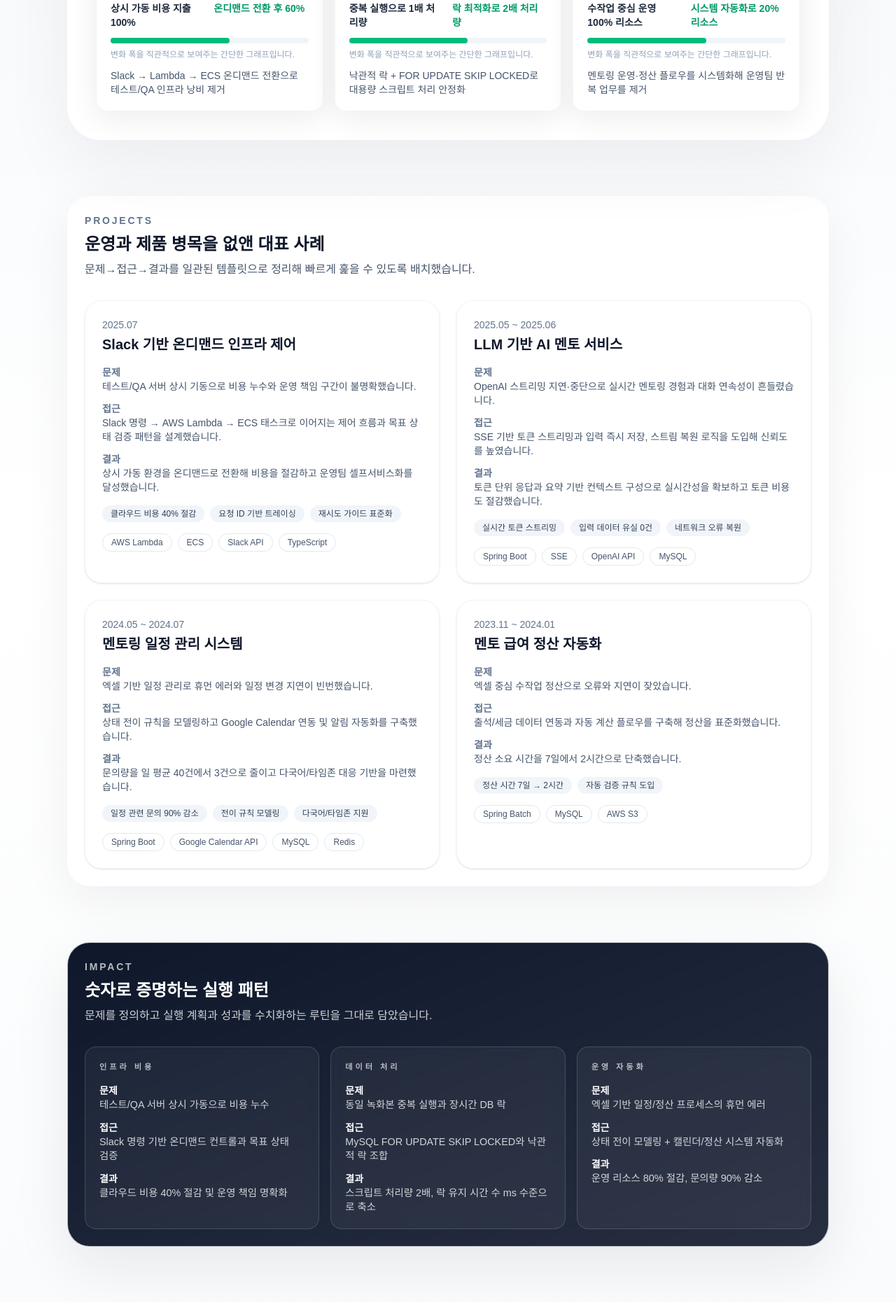
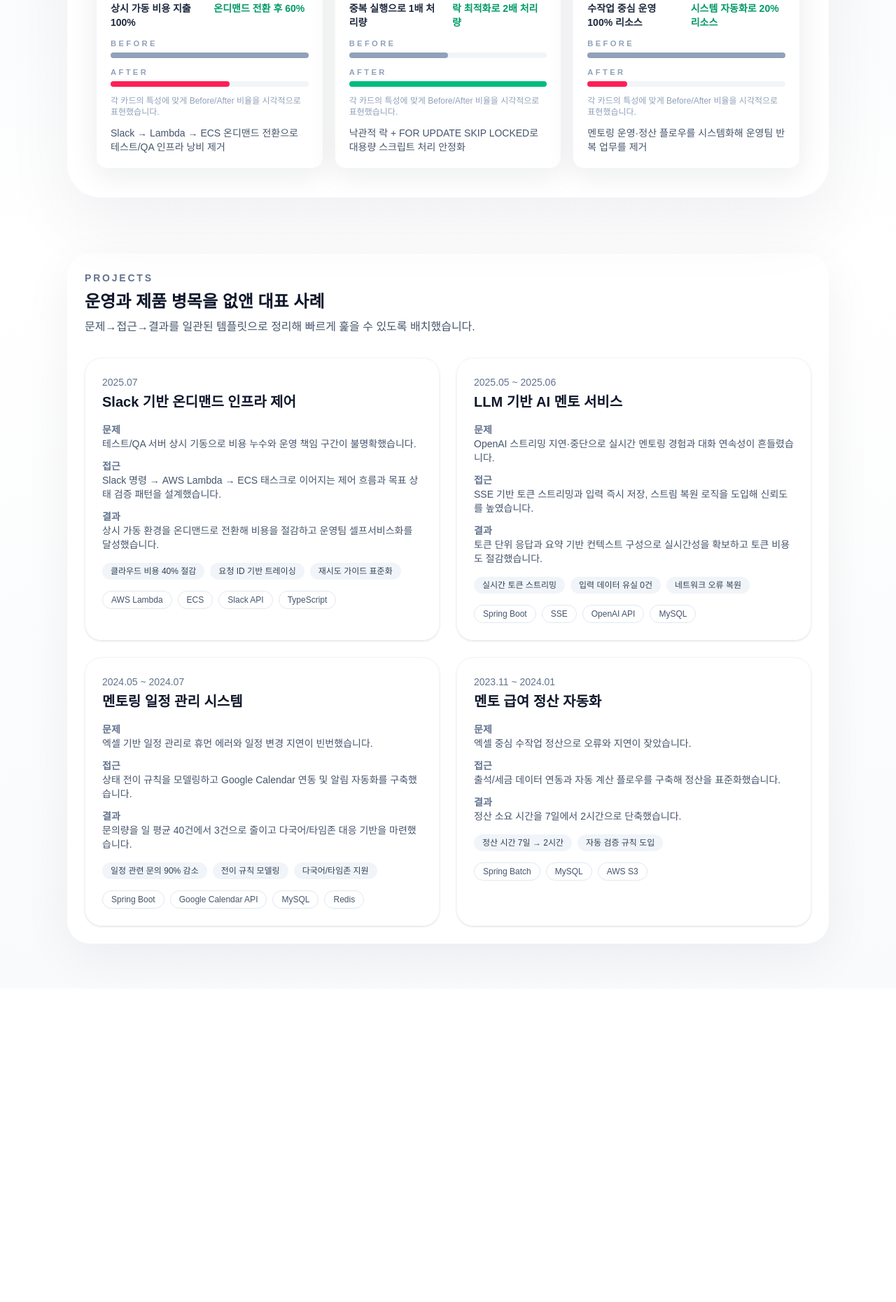
Before and after one commit to chicori3/branding-page, a Next.js app: page / in a window 1280 px wide. Shown: the part 680-2540 px from the top of the page at 70% size. After the commit the page ends 2092 px from the top, so only its background shows below. Built offline with nearby package versions, Linux system fonts and the light colour scheme.

Commit message:
refactor: unify impact and contact into hero metrics

```diff
--- a/src/app/page.tsx
+++ b/src/app/page.tsx
@@ -1,9 +1,6 @@
 import { highlights } from "@/data/highlights";
-import { impactItems } from "@/data/impactGrid";
 import { projects } from "@/data/projects";
 import { siteConfig } from "@/data/site";
-import { ContactCTA } from "@/components/ContactCTA";
-import { ImpactHighlight } from "@/components/ImpactHighlight";
 import { KpiCard } from "@/components/KpiCard";
 import { ProjectCard } from "@/components/ProjectCard";
 import { SectionHeading } from "@/components/SectionHeading";
@@ -59,18 +56,7 @@ export default function Home() {
           </div>
         </section>
 
-        <section className="space-y-8 rounded-[32px] border border-white/70 bg-gradient-to-br from-slate-900 via-slate-900/95 to-slate-900/90 p-6 text-white shadow-[0_30px_80px_rgba(15,23,42,0.08)]">
-          <SectionHeading eyebrow="Impact" title="숫자로 증명하는 실행 패턴" invert>
-            문제를 정의하고 실행 계획과 성과를 수치화하는 루틴을 그대로 담았습니다.
-          </SectionHeading>
-          <div className="grid gap-4 md:grid-cols-3">
-            {impactItems.map((item) => (
-              <ImpactHighlight key={item.label} {...item} variant="dark" />
-            ))}
-          </div>
-        </section>
-
-        <ContactCTA />
+        {/* Impact/Contact 섹션은 헤더 + 프로젝트에 통합되었습니다. 필요하면 여기서 새 섹션으로 확장하세요. */}
       </main>
     </div>
   );
--- a/src/components/KpiCard.tsx
+++ b/src/components/KpiCard.tsx
@@ -1,6 +1,14 @@
 import { Highlight } from "@/data/highlights";
 
+const chartStyles: Record<string, { beforeWidth: string; afterWidth: string; tone: "up" | "down" }> = {
+  "클라우드 비용": { beforeWidth: "w-full", afterWidth: "w-3/5", tone: "down" },
+  "배치 처리": { beforeWidth: "w-1/2", afterWidth: "w-full", tone: "up" },
+  "운영 자동화": { beforeWidth: "w-full", afterWidth: "w-1/5", tone: "down" },
+};
+
 export function KpiCard({ title, metric, before, after, description, ariaLabel }: Highlight) {
+  const chart = chartStyles[title] ?? { beforeWidth: "w-full", afterWidth: "w-3/4", tone: "up" };
+
   return (
     <div
       className="flex h-full flex-col rounded-2xl border border-slate-100 bg-white/80 p-5 shadow-[0_10px_40px_rgba(15,23,42,0.08)] transition hover:-translate-y-1 hover:shadow-[0_20px_60px_rgba(15,23,42,0.12)]"
@@ -28,11 +36,28 @@ export function KpiCard({ title, metric, before, after, description, ariaLabel }
         </div>
       </dl>
 
-      <div className="mt-3 space-y-2">
-        <div className="h-2 rounded-full bg-slate-100">
-          <div className="h-2 w-3/5 rounded-full bg-emerald-500" aria-hidden="true" />
+      <div className="mt-3 space-y-3">
+        <div className="space-y-1">
+          <p className="text-[0.7rem] font-semibold uppercase tracking-[0.3em] text-slate-400">Before</p>
+          <div className="h-2 rounded-full bg-slate-100">
+            <div
+              className={`h-2 rounded-full bg-slate-400 ${chart.beforeWidth}`}
+              aria-hidden="true"
+            />
+          </div>
         </div>
-        <p className="text-xs text-slate-400">변화 폭을 직관적으로 보여주는 간단한 그래프입니다.</p>
+        <div className="space-y-1">
+          <p className="text-[0.7rem] font-semibold uppercase tracking-[0.3em] text-slate-400">After</p>
+          <div className="h-2 rounded-full bg-slate-100">
+            <div
+              className={`h-2 rounded-full ${
+                chart.tone === "up" ? "bg-emerald-500" : "bg-rose-500"
+              } ${chart.afterWidth}`}
+              aria-hidden="true"
+            />
+          </div>
+        </div>
+        <p className="text-xs text-slate-400">각 카드의 특성에 맞게 Before/After 비율을 시각적으로 표현했습니다.</p>
       </div>
 
       <p className="mt-3 text-sm text-slate-600 text-pretty">{description}</p>
```
